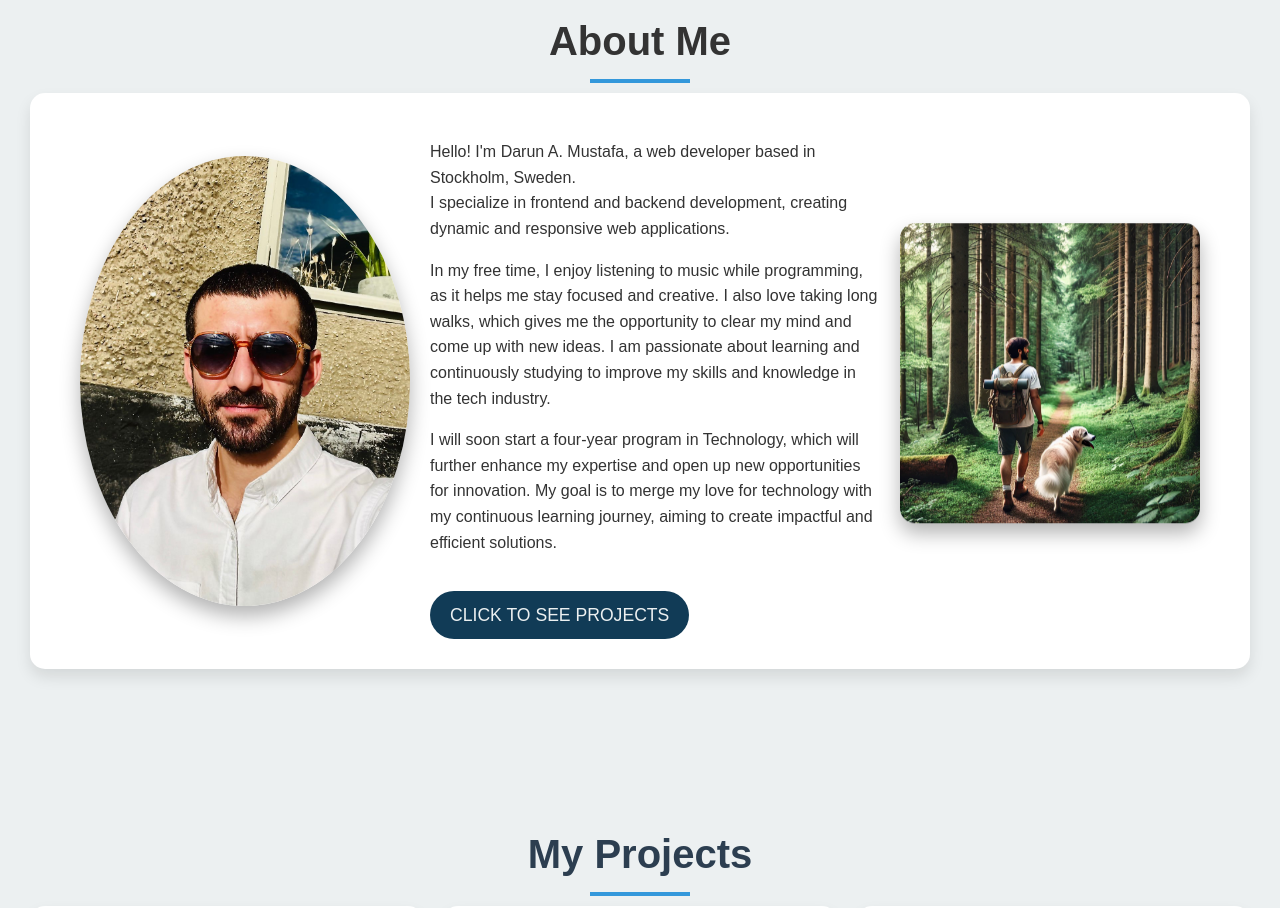
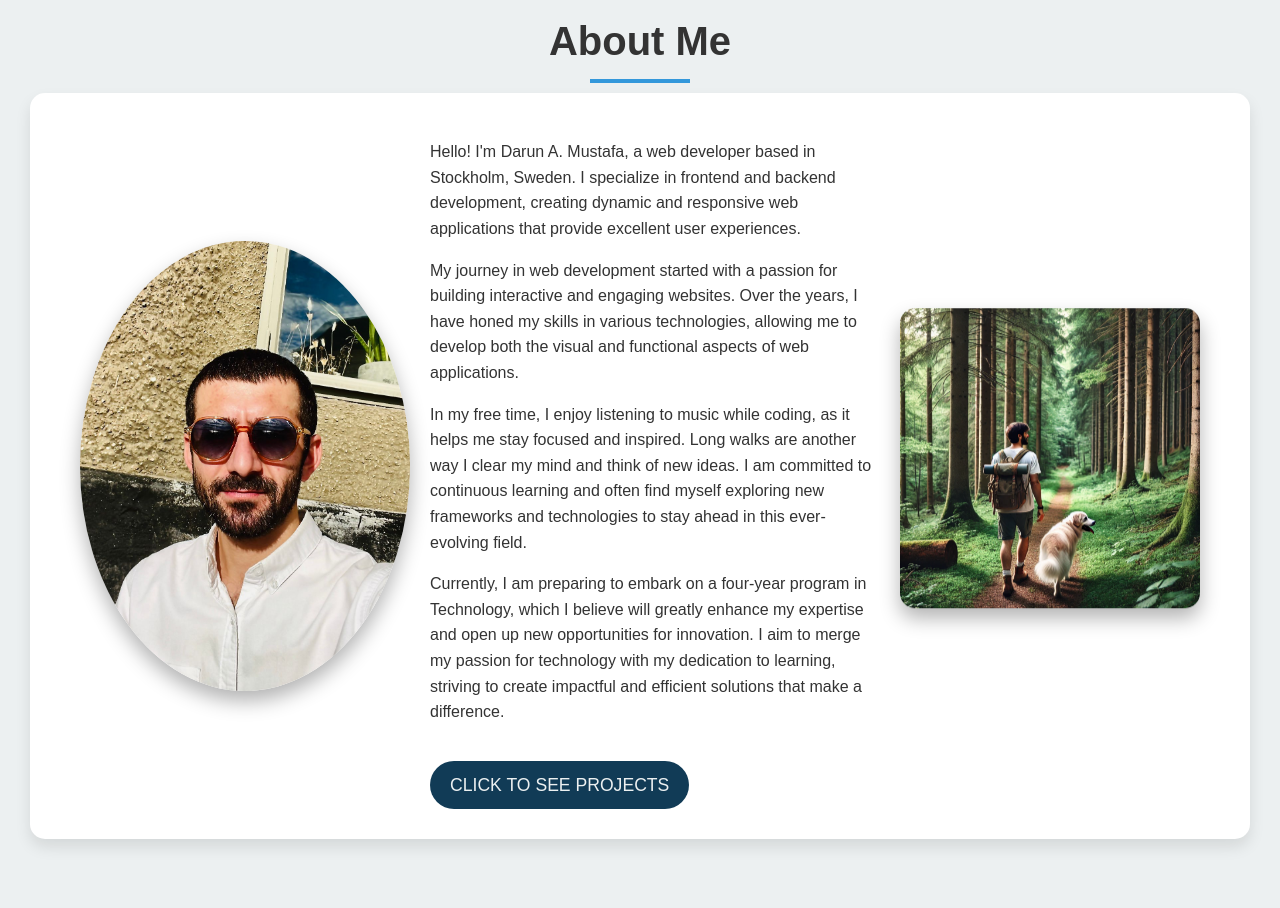
Before and after one commit to darunbjork/portfolio, a website: page public/index.html in a window 1280 px wide. Shown: the part 960-1868 px from the top of the page. Drawn offline with Linux system fonts and the light colour scheme.

Commit message:
Improved the text in Aboutme section

```diff
--- a/public/index.html
+++ b/public/index.html
@@ -49,9 +49,10 @@
                     <img src="Img/Darun.jpeg" alt="Darun Bjork Profile Picture" class="profile-image">
                 </div>
                 <div class="about-info">
-                    <p>Hello! I'm Darun A. Mustafa, a web developer based in Stockholm, Sweden. <br>I specialize in frontend and backend development, creating dynamic and responsive web applications.</p>
-                    <p>In my free time, I enjoy listening to music while programming, as it helps me stay focused and creative. I also love taking long walks, which gives me the opportunity to clear my mind and come up with new ideas. I am passionate about learning and continuously studying to improve my skills and knowledge in the tech industry.</p>
-                    <p>I will soon start a four-year program in Technology, which will further enhance my expertise and open up new opportunities for innovation. My goal is to merge my love for technology with my continuous learning journey, aiming to create impactful and efficient solutions.</p>
+                    <p>Hello! I'm Darun A. Mustafa, a web developer based in Stockholm, Sweden. I specialize in frontend and backend development, creating dynamic and responsive web applications that provide excellent user experiences.</p>
+                    <p>My journey in web development started with a passion for building interactive and engaging websites. Over the years, I have honed my skills in various technologies, allowing me to develop both the visual and functional aspects of web applications.</p>
+                    <p>In my free time, I enjoy listening to music while coding, as it helps me stay focused and inspired. Long walks are another way I clear my mind and think of new ideas. I am committed to continuous learning and often find myself exploring new frameworks and technologies to stay ahead in this ever-evolving field.</p>
+                    <p>Currently, I am preparing to embark on a four-year program in Technology, which I believe will greatly enhance my expertise and open up new opportunities for innovation. I aim to merge my passion for technology with my dedication to learning, striving to create impactful and efficient solutions that make a difference.</p>
                     <a href="#my-projects" class="button">Click to see projects</a>
                 </div>
                 <div class="image-container">
```
